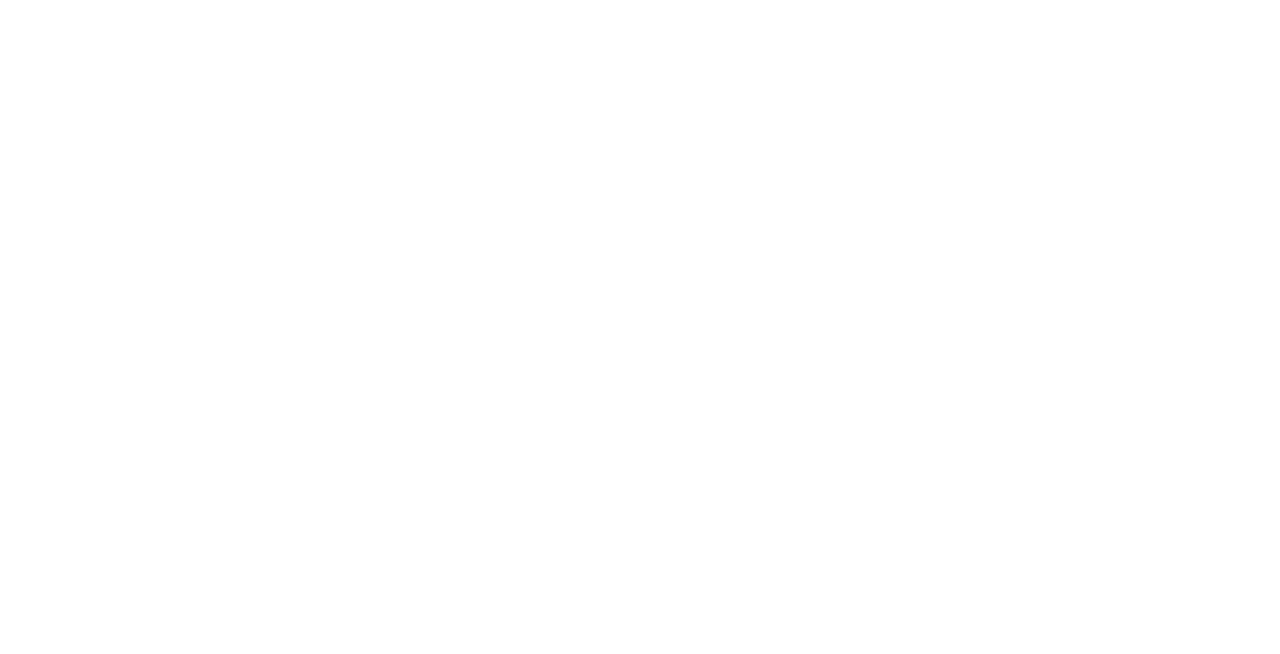
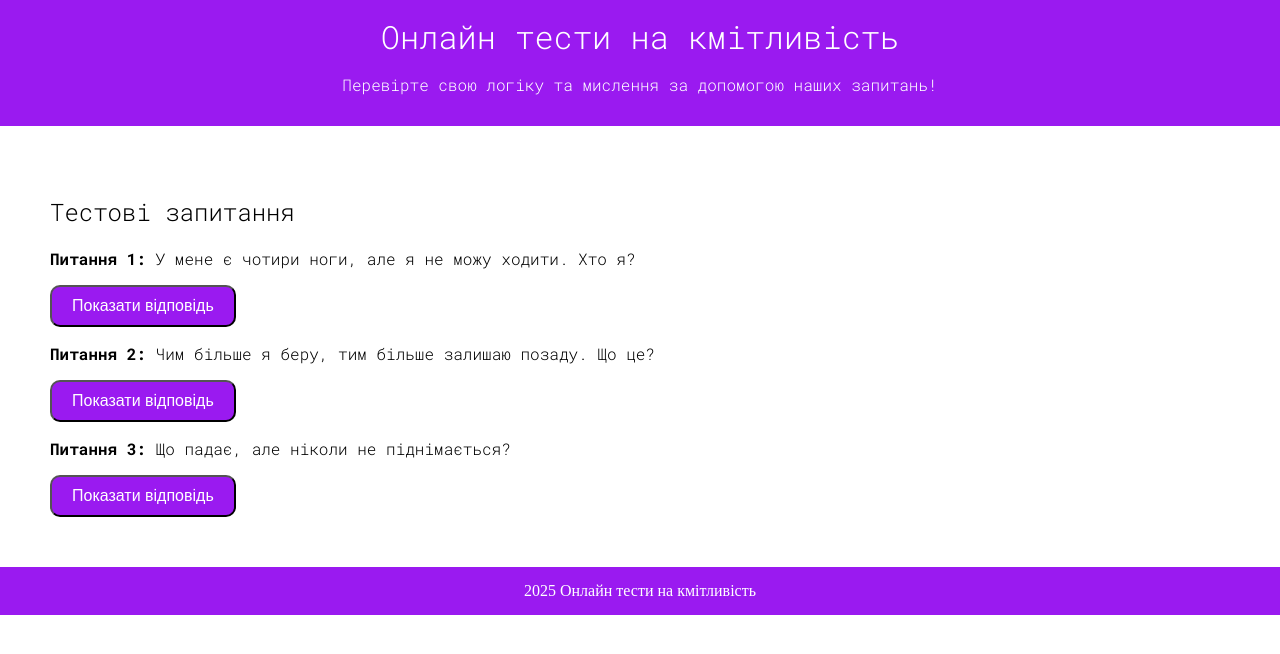
Before and after one commit to IgorKonyshev/second_rep, a plain HTML site: page index.html in a window 1280 px wide. Drawn offline with Linux system fonts and the light colour scheme.

Commit message:
upgrade my project

```diff
--- a/index.html
+++ b/index.html
@@ -1,12 +1,63 @@
 <!DOCTYPE html>
 <html lang="en">
-<head>
-    <link rel="stylesheet" href="/style.css">
-    <meta charset="UTF-8">
-    <meta name="viewport" content="width=device-width, initial-scale=1.0">
-    <title>Document</title>
-</head>
-<body>
+  <head>
+    <head>
+      <link rel="preconnect" href="https://fonts.googleapis.com" />
+      <link rel="preconnect" href="https://fonts.gstatic.com" crossorigin />
+      <link
+        href="https://fonts.googleapis.com/css2?family=Open+Sans:ital,wght@0,300..800;1,300..800&family=Roboto+Mono:ital,wght@0,100..700;1,100..700&display=swap"
+        rel="stylesheet"
+      />
+      <meta name="viewport" content="width=device-width, initial-scale=1.0" />
+      <meta charset="UTF-8" />
+      <meta
+        name="description"
+        content="Тести на кмітливість і логіку онлайн. Цікаві запитання, корисні для розвитку миселння. Спробуйте свої сили прямо зараз!"
+      />
+      <link rel="stylesheet" href="/style.css" />
+      <meta
+        name="keywords"
+        content="тести, кмітливість, логічні завдання, онлайн тести, розвиток мислення"
+      />
+      <title>
+        Онлайн тести на кмітливість та логіку - Спробуйте прямо зараз
+      </title>
+    </head>
+  </head>
+  <body>
+    <header>
+      <h1>Онлайн тести на кмітливість</h1>
+      <p>Перевірте свою логіку та мислення за допомогою наших запитань!</p>
+    </header>
+    <main>
+      <section>
+        <h2>Тестові запитання</h2>
+        <div>
+          <p>
+            <strong>Питання 1:</strong> У мене є чотири ноги, але я не можу
+            ходити. Хто я?
+          </p>
+          <button onclick="toggleAnswer ('answer1')">Показати відповідь</button>
+          <p class="answer" id="answer1">Це стіл!</p>
+        </div>
+        <div>
+          <p>
+            <strong>Питання 2:</strong> Чим більше я беру, тим більше залишаю
+            позаду. Що це?
+          </p>
+          <button onclick="toggleAnswer ('answer2')">Показати відповідь</button>
+          <p class="answer" id="answer2">Сліди.</p>
+        </div>
+        <div>
+          <p>
+            <strong>Питання 3:</strong> Що падає, але ніколи не піднімається?
+          </p>
+          <button onclick="toggleAnswer ('answer3')">Показати відповідь</button>
+          <p class="answer" id="answer3">Дощ.</p>
+        </div>
+      </section>
+    </main>
+    <footer>2025 Онлайн тести на кмітливість</footer>
     <script src="/script.js"></script>
-</body>
+  </body>
 </html>
--- a/script.js
+++ b/script.js
@@ -0,0 +1,8 @@
+function toggleAnswer(id) {
+  const answer = document.getElementById(id);
+  if (answer.style.display === "none" || !answer.style.display) {
+    answer.style.display = "block";
+  } else {
+    answer.style.display = "none";
+  }
+}
--- a/style.css
+++ b/style.css
@@ -0,0 +1,62 @@
+* {
+  box-sizing: border-box;
+}
+.answer {
+  display: none;
+}
+button,
+header,
+footer {
+  max-width: 100%;
+  height: auto;
+  padding: 15px;
+  background: rgb(154, 26, 240);
+  color: white;
+}
+body {
+  height: 100%;
+  margin: 0;
+}
+h1 {
+  margin: 0;
+}
+header {
+  text-align: center;
+  display: flex;
+  flex-direction: column;
+  flex-wrap: wrap;
+}
+html {
+  height: 100%;
+}
+footer {
+  text-align: center;
+  margin-bottom: 0;
+  bottom: 0;
+  width: 100%;
+}
+main {
+  margin: 20px;
+  padding: 30px;
+  flex: 1 1 auto;
+}
+button {
+  padding: 10px 20px;
+  font-size: 16px;
+  border-radius: 10px;
+}
+@media (max-width: 600px) {
+  button {
+    height: 50%;
+    width: 100%;
+    font-size: 14px;
+  }
+}
+h1,
+p,
+h2 {
+  font-family: "Roboto Mono", monospace;
+  font-optical-sizing: auto;
+  font-weight: 300;
+  font-style: normal;
+}
```
